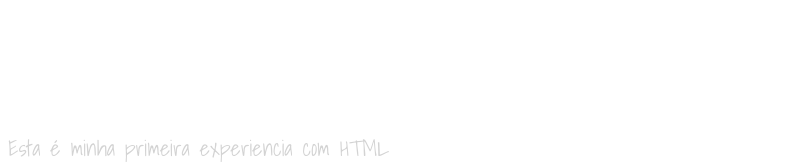
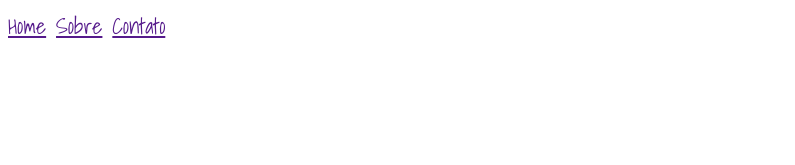
Before and after one commit to daniasuares/daniasuares.github.io, a plain HTML site: page index.html in a window 1280 px wide. Shown: the top 165 px of the page, without its empty margins (0-795 px from the left). Drawn offline with Linux system fonts and the light colour scheme.

Commit message:
criando menu da nvegação

```diff
--- a/index.html
+++ b/index.html
@@ -10,6 +10,13 @@
 </head>
 
 <body>
+
+	<nav>
+		<a href="" >Home</a>
+        <a href="" >Sobre</a>
+		<a href="" >Contato</a>
+		</nav>
+
      <h1>Meu primeiro site</h1>
 	 <p>Esta é minha primeira experiencia com HTML</p>
 	<img src="https://i.redd.it/9zgiwdt3va671.jpg" width="200rem">
```
